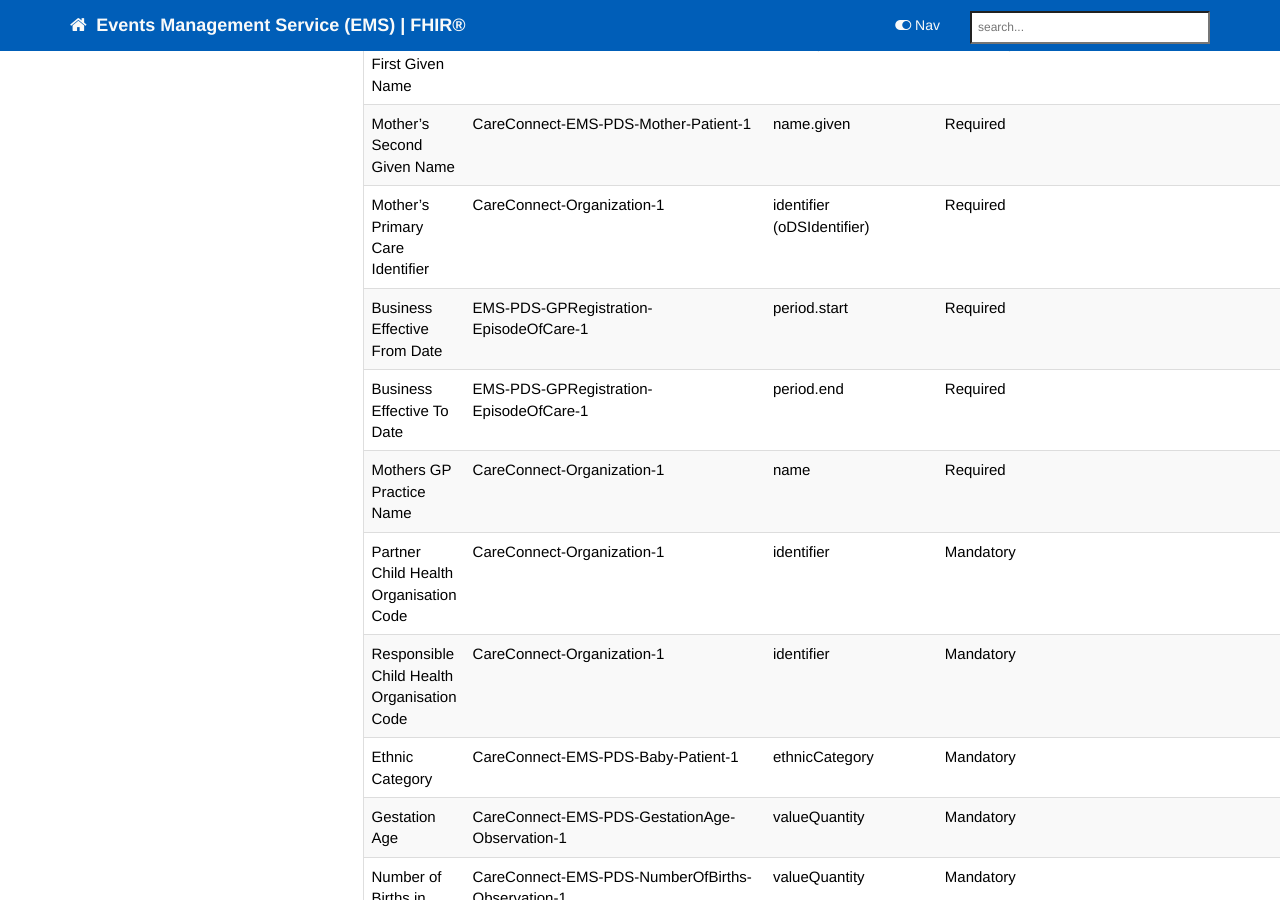
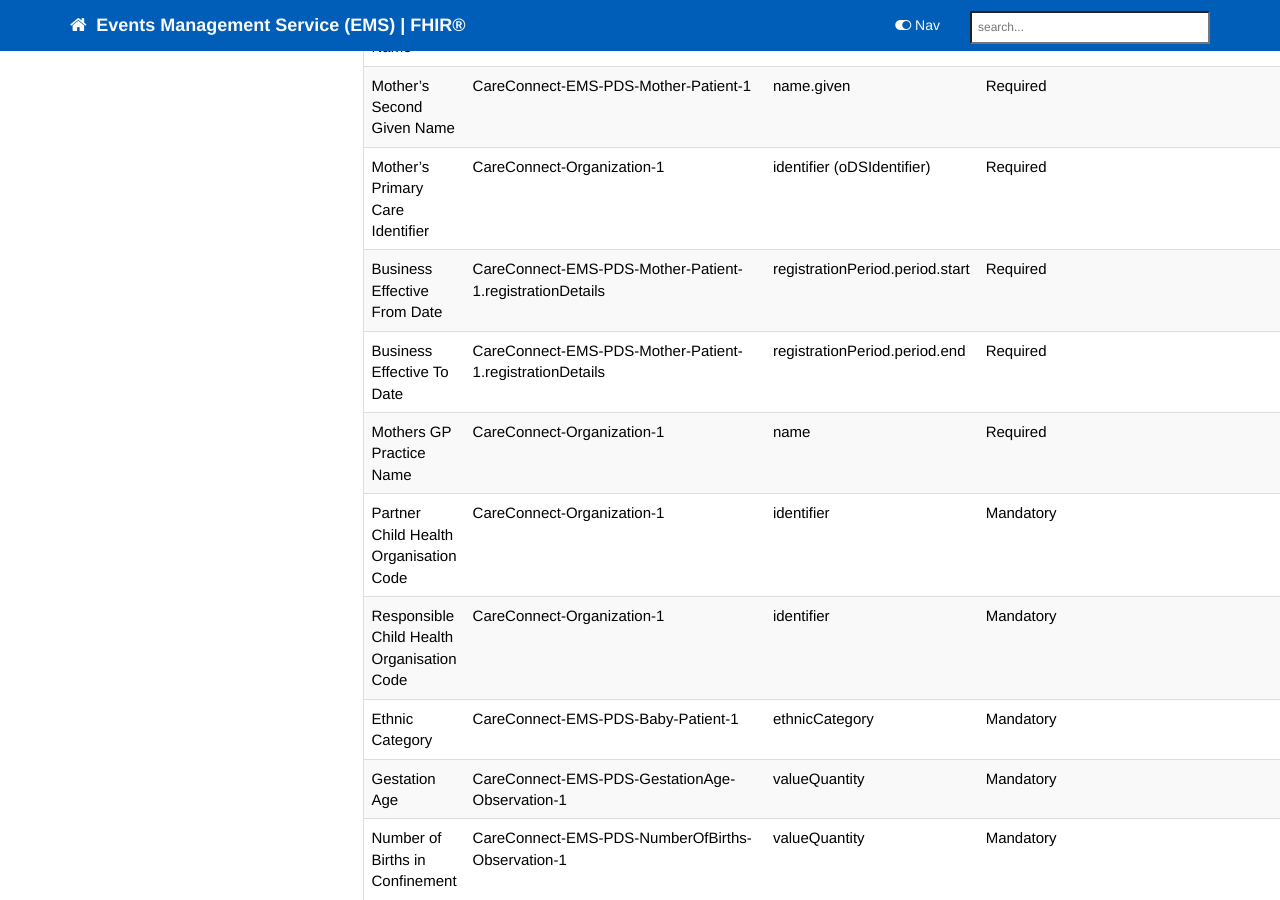
Before and after one commit to nhsconnect/Events-Management, a Jekyll site: the page built from pages/explore/explore_pds_birth_notification.md, in a window 1280 px wide and 900 px high, scrolled down 2551 px. Built offline with Jekyll 4.4.1, drawn with Linux system fonts in a browser that asks for light colours; nearby versions of some CDN libraries; comment, search, counter and statistics services are not loaded; some of the changed text lies outside the part shown.

Commit message:
Updated PDS Birth Notification with INTEROPen changes

```diff
--- a/pages/explore/explore_pds_birth_notification.md
+++ b/pages/explore/explore_pds_birth_notification.md
@@ -19,7 +19,6 @@ The PDS Birth Notification event message bundle is expected to include a combina
 | [CareConnect-EMS-PDS-Baby-Patient-1](https://fhir.nhs.uk/STU3/StructureDefinition/CareConnect-EMS-PDS-Baby-Patient-1)                                            |
 | [EMS-Communication-1](https://fhir.nhs.uk/STU3/StructureDefinition/EMS-Communication-1)                                                   |
 | [CareConnect-EMS-PDS-Mother-Patient-1](https://fhir.nhs.uk/STU3/StructureDefinition/CareConnect-EMS-PDS-Mother-Patient-1)                                          |
-| [EMS-PDS-GPRegistration-EpisodeOfCare-1](https://fhir.nhs.uk/STU3/StructureDefinition/EMS-PDS-GPRegistration-EpisodeOfCare-1)                                    |
 | [CareConnect-EMS-PDS-BirthWeight-Observation-1](https://fhir.nhs.uk/STU3/StructureDefinition/CareConnect-EMS-PDS-BirthWeight-Observation-1)                             |
 | [CareConnect-EMS-PDS-GestationAge-Observation-1](https://fhir.nhs.uk/STU3/StructureDefinition/CareConnect-EMS-PDS-GestationAge-Observation-1)                            |
 | [CareConnect-EMS-PDS-NumberOfBirths-Observation-1](https://fhir.nhs.uk/STU3/StructureDefinition/CareConnect-EMS-PDS-NumberOfBirths-Observation-1)                          |
@@ -61,8 +60,8 @@ The data item requirements are expected to be fulfilled as below:
 | Mother's First Given Name                  | CareConnect-EMS-PDS-Mother-Patient-1                                      | name.given                                        | Mandatory                   |                                                                                                                                                      |
 | Mother's Second Given Name                 | CareConnect-EMS-PDS-Mother-Patient-1                                      | name.given                                        | Required                    |                                                                                                                                                      |
 | Mother's Primary Care Identifier           | CareConnect-Organization-1                                            | identifier (oDSIdentifier)                        | Required                    |                                                                                                                                                      |
-| Business Effective From Date               | EMS-PDS-GPRegistration-EpisodeOfCare-1                                    | period.start                                      | Required                    |                                                                                                                                                      |
-| Business Effective To Date                 | EMS-PDS-GPRegistration-EpisodeOfCare-1                                    | period.end                                        | Required                    |                                                                                                                                                      |
+| Business Effective From Date               | CareConnect-EMS-PDS-Mother-Patient-1.registrationDetails                                     | registrationPeriod.period.start                                      | Required                    |                                                                                                                                                      |
+| Business Effective To Date                 | CareConnect-EMS-PDS-Mother-Patient-1.registrationDetails                                   | registrationPeriod.period.end                                        | Required                    |                                                                                                                                                      |
 | Mothers GP Practice Name                   | CareConnect-Organization-1                                            | name                                              | Required                    |                                                                                                                                                      |
 | Partner Child Health Organisation Code     | CareConnect-Organization-1                                            | identifier                                        | Mandatory                   |                                                                                                                                                      |
 | Responsible Child Health Organisation Code | CareConnect-Organization-1                                            | identifier                                        | Mandatory                   |                                                                                                                                                      |
```
